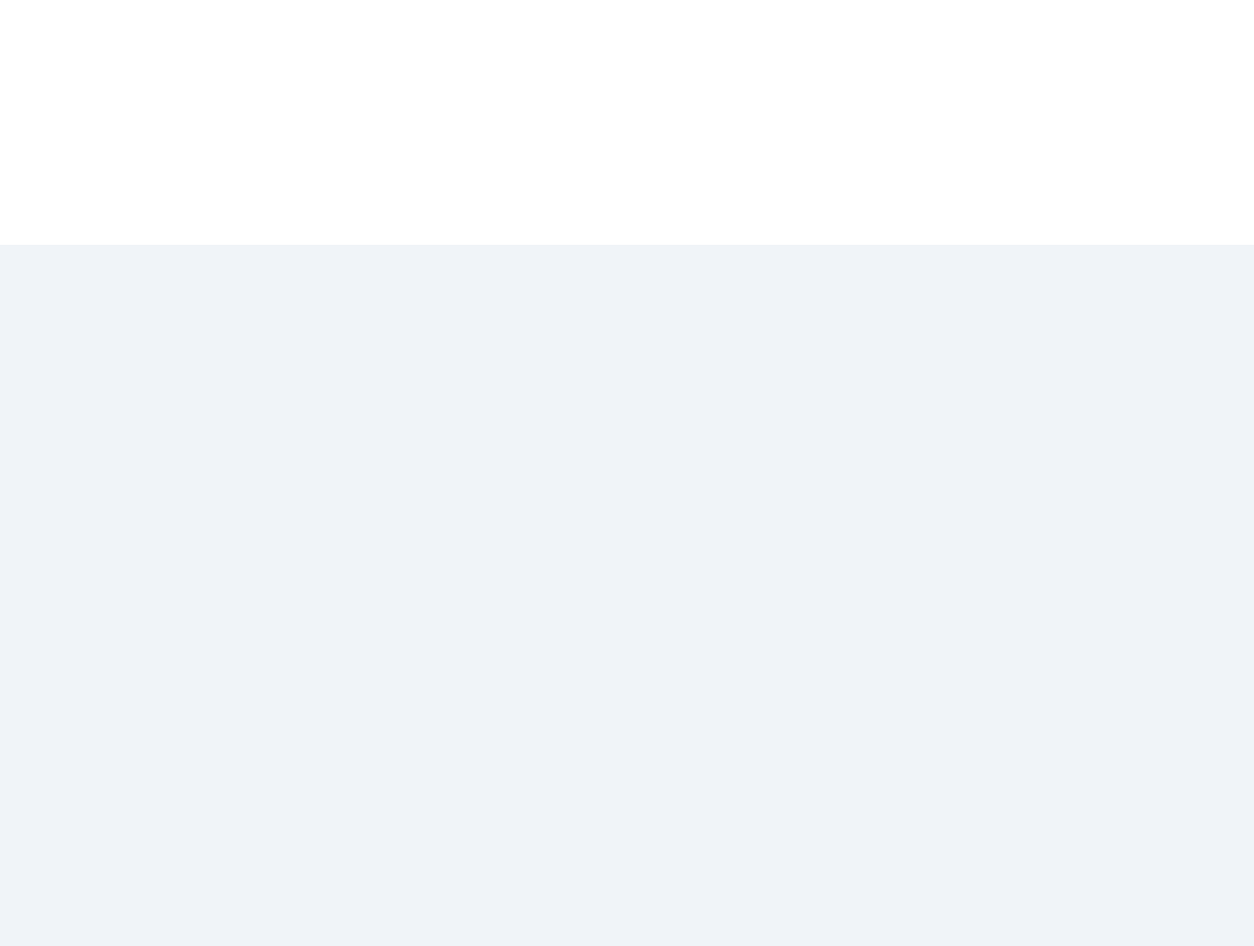
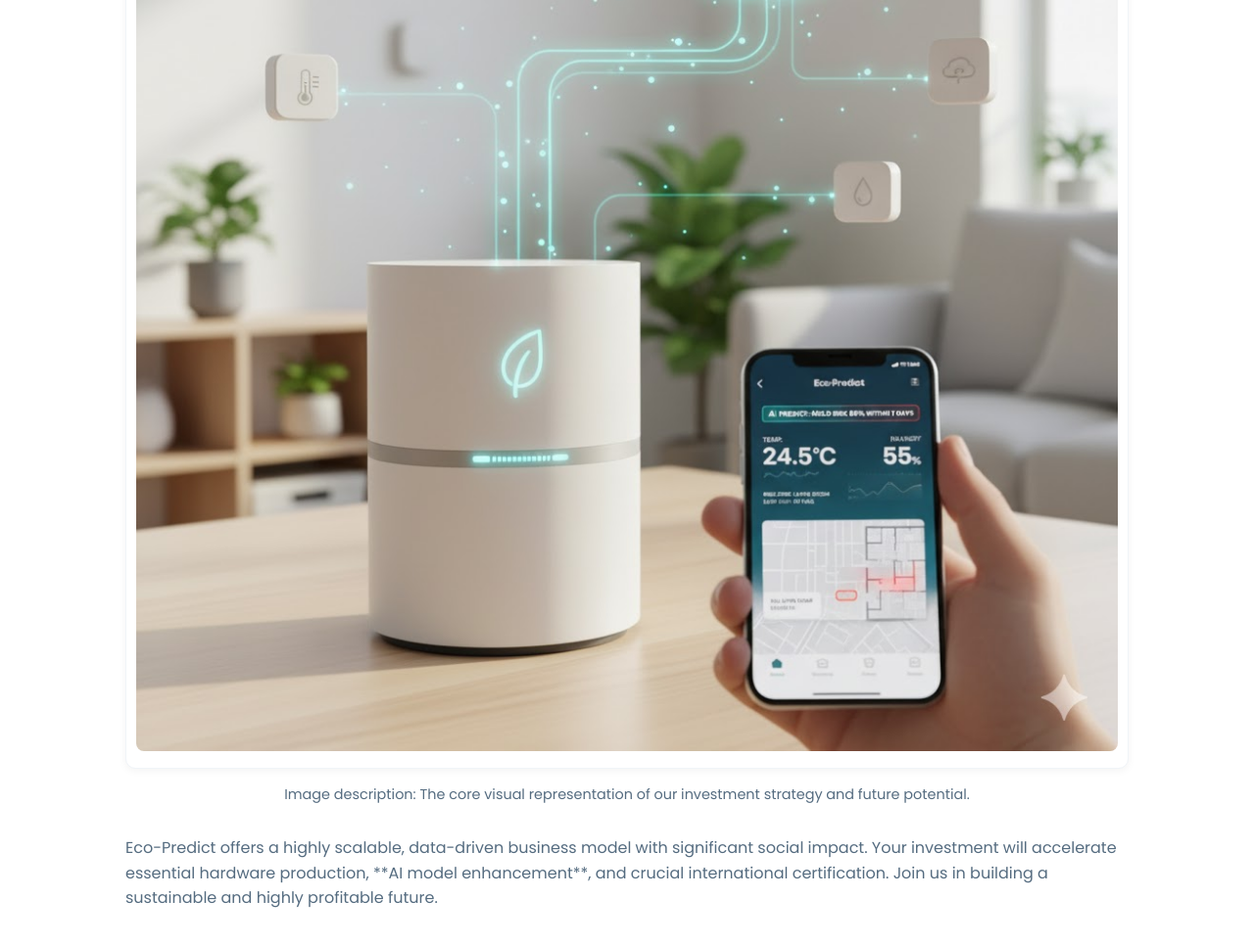
Before and after one commit to munjd1234-cell/ECOPROJECT, a plain HTML site: page index.html in a window 1280 px wide. Shown: the part 3440-4406 px from the top of the page at 98% size. Before the commit the page ends 3740 px from the top, so only its background shows below. Drawn offline with nearby package versions, Linux system fonts and the light colour scheme.

Commit message:
Update index.html

```diff
--- a/index.html
+++ b/index.html
@@ -168,6 +168,23 @@
             box-shadow: 0 4px 15px rgba(0, 0, 0, 0.08);
         }
 
+        /* Image container for p11.jpg */
+        .plan-image-container {
+            margin-bottom: 30px;
+            padding: 10px;
+            border: 1px solid var(--background);
+            border-radius: 10px;
+            background-color: var(--card-bg);
+            box-shadow: 0 2px 8px rgba(0, 0, 0, 0.05);
+        }
+        .plan-image-container img {
+            width: 100%;
+            height: auto;
+            border-radius: 8px;
+            object-fit: cover;
+        }
+
+
         /* Language Footer (Sticky bottom) */
         .lang-footer {
             position: fixed;
@@ -303,6 +320,18 @@
 
         <section id="investment">
             <h2 data-key="title_invest">Investment Opportunity</h2>
+
+            <!-- ADDED: Image p11.jpg and corresponding description -->
+            <div class="plan-image-container">
+                <img src="p11.jpg" alt="Business Plan Core Strategy Image"
+                     onerror="this.onerror=null;this.src='https://placehold.co/800x450/00796b/ffffff?text=p11.jpg+Image+Not+Found'; this.title='Image Load Failed';" />
+            </div>
+
+            <p data-key="text_invest_image" style="font-size: 0.9rem; text-align: center; margin-top: -15px; margin-bottom: 30px;">
+                Image description: The core visual representation of our investment strategy and future potential.
+            </p>
+            <!-- END ADDED CONTENT -->
+
             <p data-key="text_invest">
                 Eco-Predict offers a highly scalable, data-driven business model with significant social impact.
                 Your investment will accelerate essential hardware production, **AI model enhancement**, and crucial international certification.
@@ -320,7 +349,7 @@
 
     <script src="https://cdn.jsdelivr.net/npm/chart.js"></script>
     <script>
-        // Splash transition: 2000ms -> 100ms로 단축하여 흰색 화면 노출 최소화
+        // Splash transition: 2000ms -> 100ms로 단축하여 흰색 화면 노출 최소화 (모바일 이슈 대비)
         setTimeout(() => {
             const splash = document.querySelector('.splash-screen');
             const main = document.querySelector('.main-content');
@@ -404,6 +433,21 @@
 
         // Multi-language support
         const translations = {
+            en: {
+                menu_overview: "Overview", menu_tech: "Technology", menu_market: "Market", menu_finance: "Finance", menu_invest: "Investment",
+                title_overview: "AI Eco-Predict Overview",
+                text_overview: "**AI Eco-Predict** is an AI-driven system that forecasts environmental aging and hazards in buildings and facilities. By predicting mold, corrosion, and pollution before they occur, it enables **proactive maintenance** and significantly reduces long-term operational costs.",
+                title_tech: "Core Technology",
+                text_tech: "Our proprietary **AI Prediction Engine** analyzes environmental data collected by IoT sensors (temperature, humidity, VOCs, CO₂). Using advanced **RNN (Recurrent Neural Network)** models, we precisely identify risk patterns and predict deterioration days before visible damage occurs, offering unparalleled insight.",
+                title_market: "Market and Growth",
+                text_market: "The global smart environment management market is expanding rapidly, growing at over **15% annually**. Driven by global **ESG** and sustainability mandates, AI-powered diagnostic systems are quickly becoming an essential part of modern facility management infrastructure.",
+                title_finance: "Financial Forecast",
+                text_finance: "We project robust and steady revenue growth over the next 3 years through strategic **B2B** and **B2G** partnerships. Our scalable SaaS model ensures high-margin returns.",
+                stat_growth: "Annual Growth (%)", stat_clients: "Target Clients", stat_accuracy: "AI Prediction Accuracy (%)",
+                title_invest: "Investment Opportunity",
+                text_invest_image: "Image description: The core visual representation of our investment strategy and future potential.",
+                text_invest: "Eco-Predict offers a highly scalable, data-driven business model with significant social impact. Your investment will accelerate essential hardware production, **AI model enhancement**, and crucial international certification. Join us in building a sustainable and highly profitable future."
+            },
             ko: {
                 menu_overview: "개요", menu_tech: "기술", menu_market: "시장", menu_finance: "재무", menu_invest: "투자",
                 title_overview: "AI Eco-Predict 개요",
@@ -416,6 +460,7 @@
                 text_finance: "전략적인 **B2B** 및 **B2G** 파트너십을 통해 향후 3년간 견고하고 안정적인 매출 성장을 예상합니다. 당사의 확장 가능한 SaaS 모델은 높은 마진 수익을 보장합니다.",
                 stat_growth: "연평균 성장률(%)", stat_clients: "목표 고객사", stat_accuracy: "AI 예측 정확도(%)",
                 title_invest: "투자 제안",
+                text_invest_image: "이미지 설명: 투자 전략 및 미래 잠재력을 나타내는 핵심 시각 자료입니다.",
                 text_invest: "Eco-Predict는 상당한 사회적 영향을 가진 확장성 높은 데이터 기반 비즈니스 모델입니다. 귀하의 투자는 필수 하드웨어 생산, **AI 모델 고도화**, 그리고 중요한 국제 인증을 가속화할 것입니다. 우리와 함께 지속 가능하고 수익성 높은 미래를 건설하십시오."
             },
             zh: {
@@ -430,6 +475,7 @@
                 text_finance:"预计未来三年通过战略性的 **B2B** 和 **B2G** 合作实现强劲的收入增长。我们的可扩展 SaaS 模型确保高利润回报。",
                 stat_growth:"年均增长率(%)",stat_clients:"目标客户",stat_accuracy:"AI 预测准确率(%)",
                 title_invest:"投资机会",
+                text_invest_image: "图片说明: 投资策略和未来潜力的核心视觉表现。",
                 text_invest:"Eco-Predict 提供了一个具有重大社会影响的可扩展数据驱动业务模型。您的投资将加速硬件生产、**AI 增强**和国际认证。与我们共创可持续且高盈利的未来。"
             },
             jp: {
@@ -441,21 +487,22 @@
                 title_market:"市場と成長展望",
                 text_market:"スマート環境管理市場は年率 **15%以上**で急成長しています。世界的な **ESG** と持続可能性の傾向により、AI診断システムは施設管理のインフラとして不可欠になっています。",
                 title_finance:"財務予測",
-                text_finance:"戦略的な **B2B** 및 **B2G** 파트너십을 통해,今後3年間で安定した収益成長を予測しています。拡張性の高いSaaSモデルにより、高い利益率を確保します。",
-                stat_growth:"年間成長率(%)",stat_clients:"目標顧客",stat_accuracy:"AI予測精度(%)",
-                title_invest:"投資提案",
-                text_invest:"Eco-Predictは、大きな社会的影響力を持つスケーラブルなデータ駆動型ビジネスモデルです。あなたの投資は、ハードウェア生産、**AI モデルの強化**、および国際認証を加速させます。持続可能で収益性の高い未来を共に築きましょう。"
+                text_finance:"戦略的な **B2B** および **B2G** パートナーシップを通じて、今後3年間で安定した収益成長を予測しています。拡張性の高いSaaSモデルにより、高い利益率を確保します。",
+                stat_growth:"年間成長率(%)",stat_clients:"目標顧客", stat_accuracy:"AI予測精度(%)",
+                title_invest: "投資提案",
+                text_invest_image: "画像の説明: 投資戦略と将来の可能性を示す中核となる視覚資料です。",
+                text_invest: "Eco-Predictは、大きな社会的影響力を持つスケーラブルなデータ駆動型ビジネスモデルです。あなたの投資は、ハードウェア生産、**AI モデルの強化**、および国際認証を加速させます。持続可能で収益性の高い未来を共に築きましょう。"
             }
         };
 
         const languageButtons = document.querySelectorAll('.lang-footer button');
-        languageButtons.forEach(btn => {
-            btn.addEventListener('click', () => {
-                const lang = btn.dataset.lang;
 
+        // Function to apply translations and update active button
+        const updateLanguage = (lang) => {
             // Update active state for buttons
             languageButtons.forEach(b => b.classList.remove('active'));
-                btn.classList.add('active');
+            const activeBtn = document.querySelector(`.lang-footer button[data-lang="${lang}"]`);
+            if (activeBtn) activeBtn.classList.add('active');
 
             // Update text content
             document.querySelectorAll('[data-key]').forEach(el => {
@@ -464,8 +511,31 @@
                     el.innerHTML = translations[lang][key];
                 }
             });
+            document.documentElement.lang = lang; // Set HTML lang attribute
+        };
+
+        languageButtons.forEach(btn => {
+            btn.addEventListener('click', () => {
+                const lang = btn.dataset.lang;
+                updateLanguage(lang);
             });
         });
+
+        // Initial language detection (only performed once on load)
+        const initialLanguageSetup = () => {
+             const preferredLanguage = navigator.language.split('-')[0];
+             let initialLang = 'en'; // Default to English
+
+             // Check if user's preferred language (ko, zh, jp) is supported
+             if (translations[preferredLanguage]) {
+                 initialLang = preferredLanguage;
+             }
+             // Apply the detected or default language
+             updateLanguage(initialLang);
+        };
+
+        // Attach initial language setup to run after content load
+        document.addEventListener('DOMContentLoaded', initialLanguageSetup);
     </script>
 </body>
 </html>
```
Lines whose indentation alone changed are shown as unchanged.
